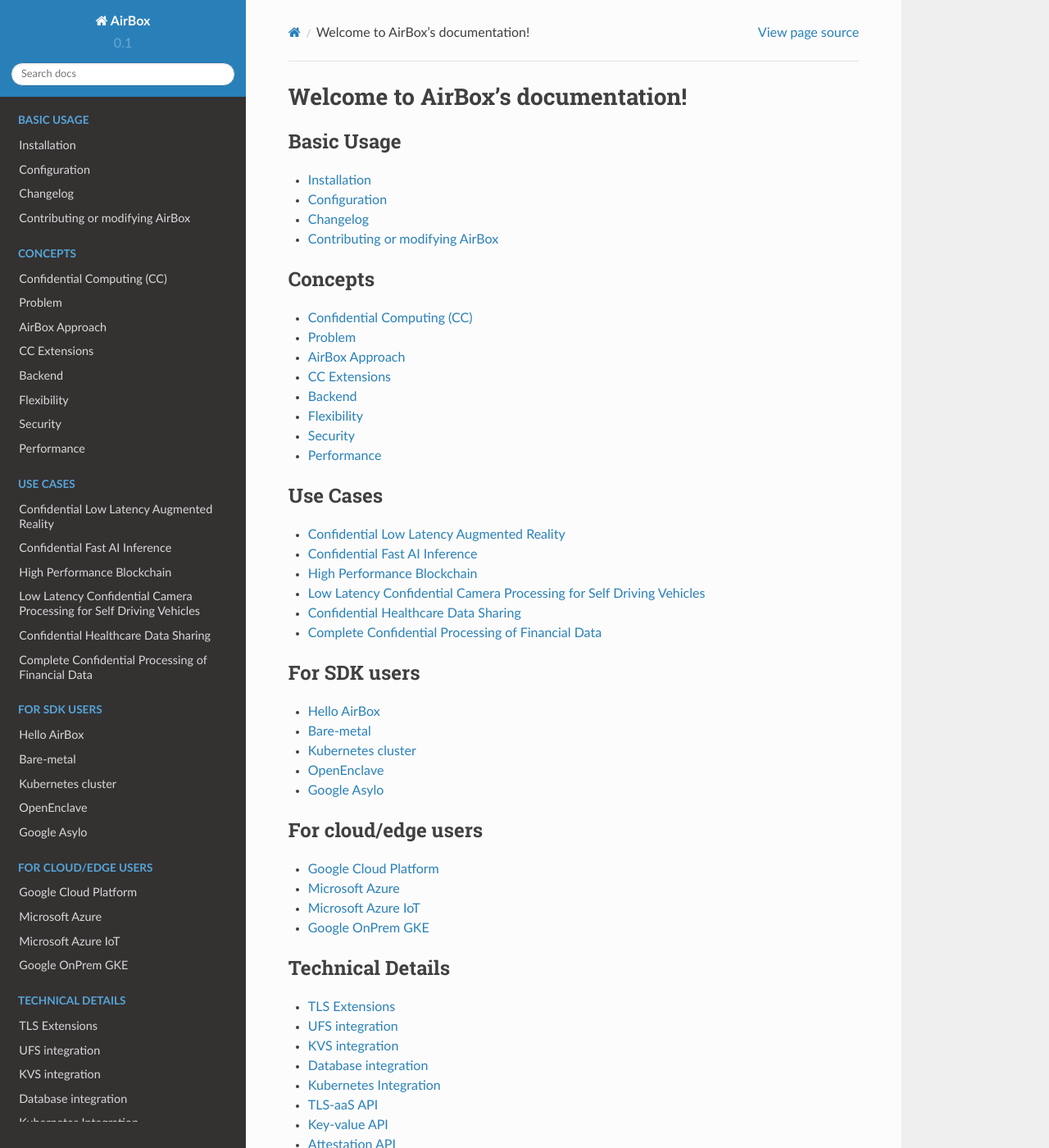
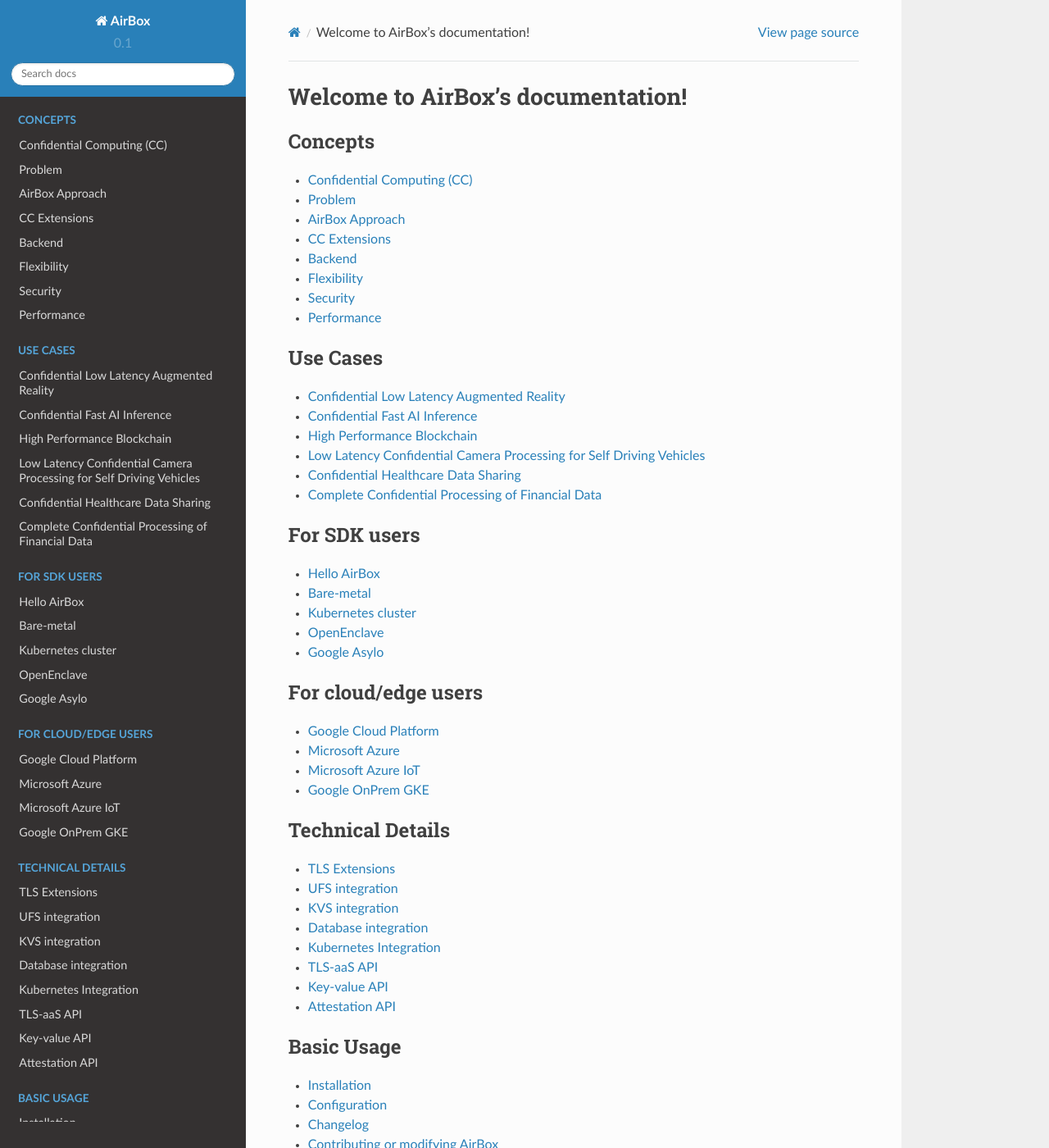
Before and after one commit to air-box/spx-mbedtls, a Sphinx documentation site: the page built from docs/source/index.rst, in a window 1280 px wide and 1400 px high. Shown: the whole window at 82% size. Built offline with Sphinx 7.4.7 and the Read the Docs theme 2.0.0, drawn with Linux system fonts in a browser that asks for light colours; some of the changed lines change nothing that is shown.

Commit message:
moved usage back

```diff
--- a/docs/source/index.rst
+++ b/docs/source/index.rst
@@ -4,14 +4,6 @@
 Welcome to AirBox's documentation!
 ==================================
 
-.. toctree::
-   :caption: Basic Usage
-   :maxdepth: 1
-
-   usage/installing
-   usage/configuring
-   usage/changelog
-   usage/contributing
 
 .. toctree::
    :caption: Concepts
@@ -68,3 +60,13 @@
    workflow/tls-api
    workflow/kv-api
    workflow/attest-api
+
+
+.. toctree::
+   :caption: Basic Usage
+   :maxdepth: 1
+
+   usage/installing
+   usage/configuring
+   usage/changelog
+   usage/contributing
```
Also changed, not shown: 1 other file.
